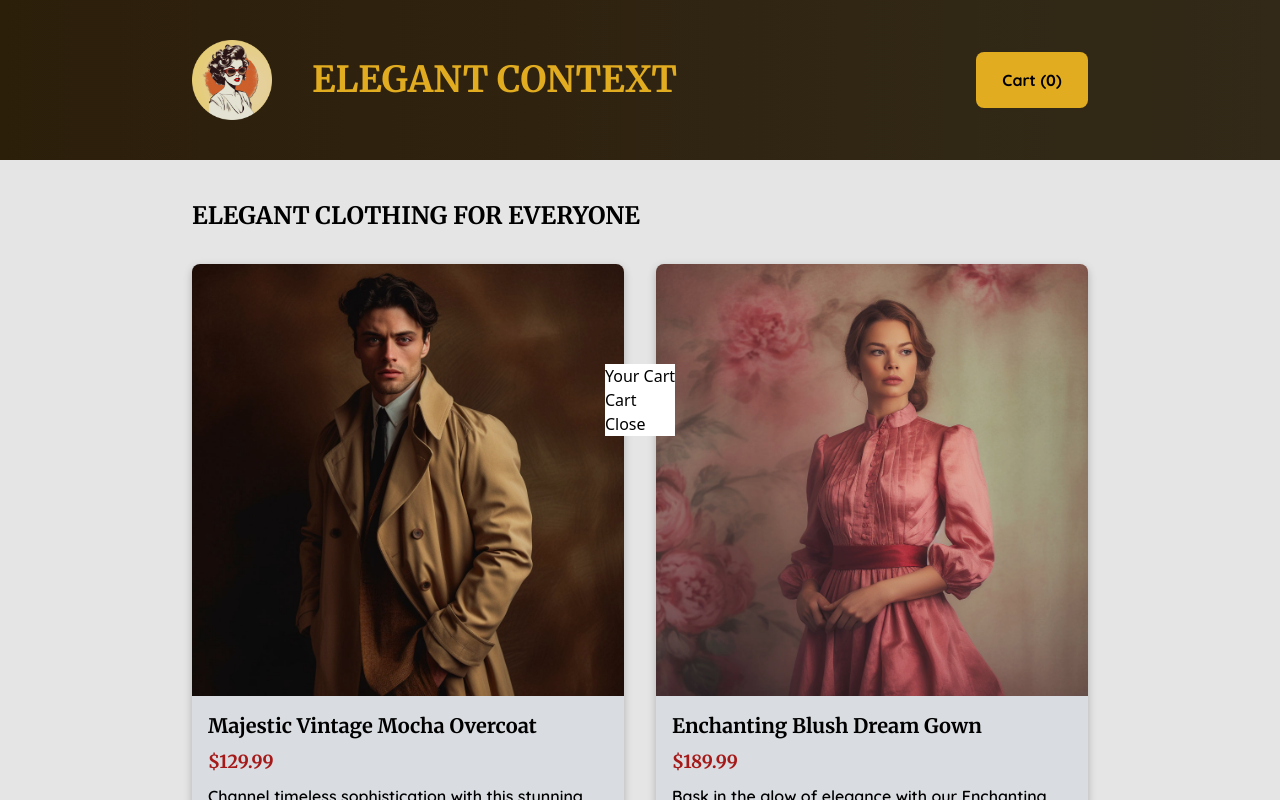
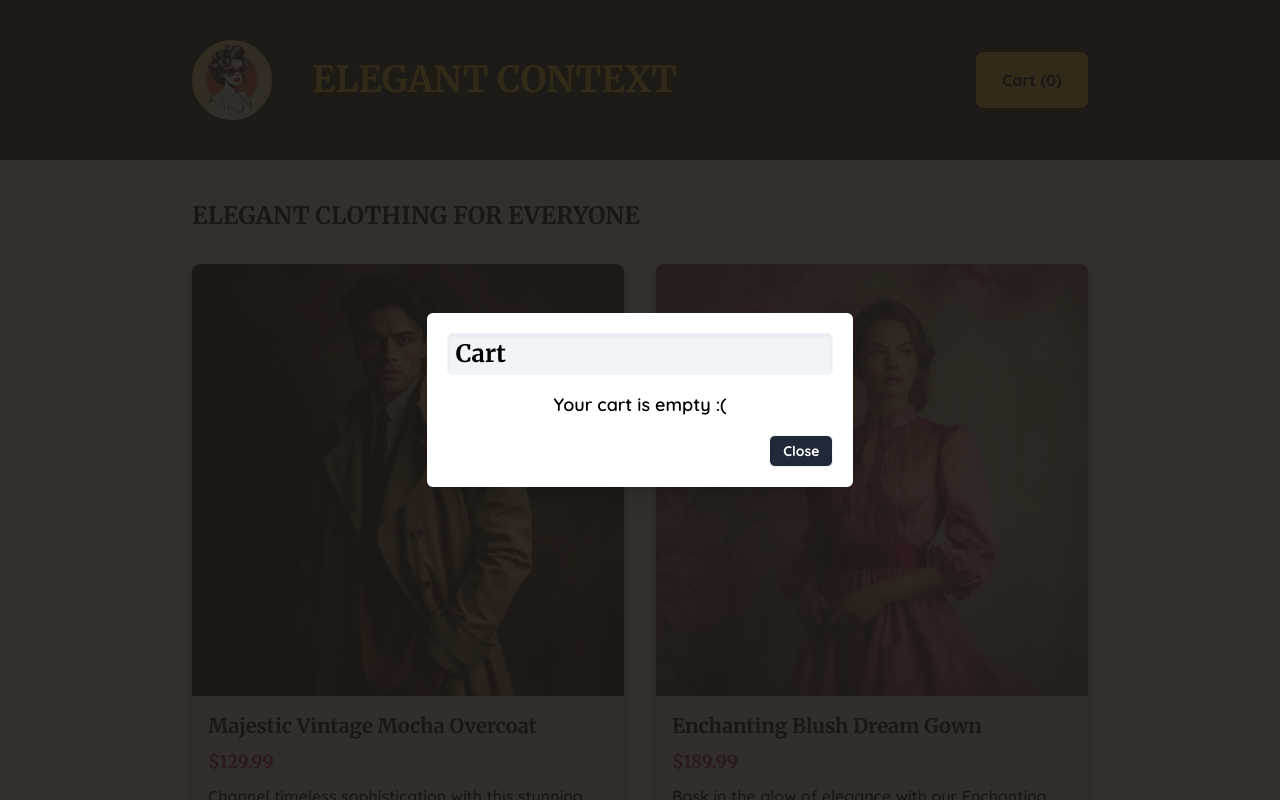
Before and after one commit to mclods/elegant-context, a React (Create React App) app: page / in a window 1280 px wide. Both pictures are taken after a click on the button "Cart (0)". Shown: the top 800 px of the page. Built offline with nearby package versions, Linux system fonts and the light colour scheme.

Commit message:
Added cart features

```diff
--- a/src/App.js
+++ b/src/App.js
@@ -1,13 +1,90 @@
+import { useState } from 'react';
 import './App.css';
 import Header from './components/Header';
 import Shop from './components/Shop';
+import { DUMMY_PRODUCTS } from './utils/dummy-products';
 
 function App() {
+  const [cart, setCart] = useState({});
+
+  function onAddItem(id) {
+    setCart((prevCart) => {
+      const updatedItems = [
+        ...(prevCart.items || []).map((item) => ({ ...item })),
+      ];
+
+      const itemIndex = updatedItems.findIndex((item) => item.id === id);
+      if (itemIndex !== -1) {
+        const currentItem = updatedItems[itemIndex];
+
+        const updatedItem = {
+          ...currentItem,
+        };
+        updatedItem.quantity += 1;
+        updatedItem.totalPrice += updatedItem.price;
+
+        updatedItems[itemIndex] = updatedItem;
+      } else {
+        const itemData = DUMMY_PRODUCTS.find((product) => product.id === id);
+        updatedItems.push({
+          id: itemData.id,
+          title: itemData.title,
+          quantity: 1,
+          price: itemData.price,
+          totalPrice: itemData.price,
+        });
+      }
+
+      return {
+        ...prevCart,
+        items: updatedItems,
+      };
+    });
+  }
+
+  function onDeleteItem(id) {
+    setCart((prevCart) => {
+      const updatedItems = [...prevCart.items.map((item) => ({ ...item }))];
+
+      const itemIndex = updatedItems.findIndex((item) => item.id === id);
+      if (itemIndex !== -1) {
+        const currentItem = updatedItems[itemIndex];
+
+        if (currentItem.quantity === 1) {
+          updatedItems.splice(itemIndex);
+        } else {
+          const updatedItem = {
+            ...currentItem,
+          };
+
+          updatedItem.quantity -= 1;
+          updatedItem.totalPrice -= updatedItem.price;
+
+          updatedItems[itemIndex] = updatedItem;
+        }
+      }
+
+      return {
+        ...prevCart,
+        items: updatedItems,
+      };
+    });
+  }
+
+  function onDeleteCart() {
+    setCart({});
+  }
+
   return (
     <>
-      <Header />
+      <Header
+        cartItems={cart.items}
+        onAddItem={onAddItem}
+        onDeleteItem={onDeleteItem}
+        onDeleteCart={onDeleteCart}
+      />
       <main>
-        <Shop />
+        <Shop onAddItem={onAddItem} />
       </main>
     </>
   );
--- /dev/null
+++ b/src/components/Cart.jsx
@@ -0,0 +1,30 @@
+import CartItem from './CartItem';
+
+function Cart({ cartItems, onAddItem, onDeleteItem }) {
+  return (
+    <section className="mb-4">
+      {cartItems && cartItems.length > 0 ? (
+        <ul className="py-2 px-4 border border-slate-100 bg-slate-100 rounded-md shadow-inner">
+          {cartItems.map((item, index) => (
+            <li
+              key={item.id}
+              className={`${index !== cartItems.length - 1 ? 'border-b border-b-slate-200' : ''}`}
+            >
+              <CartItem
+                item={item}
+                onAddItem={onAddItem}
+                onDeleteItem={onDeleteItem}
+              />
+            </li>
+          ))}
+        </ul>
+      ) : (
+        <p className="font-quicksand font-semibold text-lg text-center">
+          Your cart is empty :(
+        </p>
+      )}
+    </section>
+  );
+}
+
+export default Cart;
--- /dev/null
+++ b/src/components/CartItem.jsx
@@ -0,0 +1,30 @@
+import { priceFormatter } from '../utils/price-formatter';
+
+function CartItem({ item, onAddItem, onDeleteItem }) {
+  const buttonStyle =
+    'h-6 w-6 font-bold font-xl rounded-full shadow-md bg-slate-300';
+
+  return (
+    <div className="flex justify-between">
+      <div className="flex flex-col p-2">
+        <p className="font-merriweather font-semibold truncate">{item.title}</p>
+        <p className="font-quicksand font-semibold text-red-700">
+          {priceFormatter.format(item.totalPrice)}
+        </p>
+      </div>
+      <div className="flex items-center">
+        <button className={buttonStyle} onClick={() => onDeleteItem(item.id)}>
+          -
+        </button>
+        <p className="w-10 font-merriweather text-xl text-center px-3">
+          {item.quantity}
+        </p>
+        <button className={buttonStyle} onClick={() => onAddItem(item.id)}>
+          +
+        </button>
+      </div>
+    </div>
+  );
+}
+
+export default CartItem;
--- /dev/null
+++ b/src/components/CartModal.css
@@ -0,0 +1,25 @@
+.modalButtonsContainer button {
+  min-width: 4rem;
+  height: 2rem;
+  padding: 0.25rem 0.5rem;
+  font-family: 'Quicksand', 'sans-serif';
+  font-size: 0.875rem;
+  line-height: 1.25rem;
+  font-weight: 700;
+  border-radius: 0.375rem;
+  --tw-shadow: inset 0 2px 4px 0 rgb(0 0 0 / 0.05);
+  --tw-shadow-colored: inset 0 2px 4px 0 var(--tw-shadow-color);
+  box-shadow: var(--tw-ring-offset-shadow, 0 0 #0000),
+    var(--tw-ring-shadow, 0 0 #0000), var(--tw-shadow);
+  border: solid 1px rgb(241 245 249 / 1);
+  background-color: rgb(241 245 249 / 1);
+}
+
+.modalButtonsContainer button:active {
+  transform: translate(-0.125rem, 0.125rem);
+}
+
+.modalButtonsContainer button:last-child {
+  background-color: rgb(31 41 55 / 1);
+  color: white;
+}
--- a/src/components/CartModal.jsx
+++ b/src/components/CartModal.jsx
@@ -1,7 +1,11 @@
 import { useRef, forwardRef, useImperativeHandle } from 'react';
 import { createPortal } from 'react-dom';
+import './CartModal.css';
 
-const CartModal = forwardRef(function CartModal(props, ref) {
+const CartModal = forwardRef(function CartModal(
+  { title, modalContent, modalButtons },
+  ref
+) {
   const dialogRef = useRef();
 
   useImperativeHandle(ref, function () {
@@ -13,11 +17,18 @@ const CartModal = forwardRef(function CartModal(props, ref) {
   });
 
   return createPortal(
-    <dialog ref={dialogRef}>
-      <p>Your Cart</p>
-      <p>Cart</p>
+    <dialog
+      ref={dialogRef}
+      className="w-1/3 max-h-[50vh] p-5 rounded-md shadow-xl backdrop:bg-stone-900/90"
+    >
+      <p className="px-2 py-1 border border-slate-100 mb-4 bg-slate-100 rounded-md shadow-inner font-merriweather text-2xl font-bold">
+        {title}
+      </p>
+      <div className="px-2">{modalContent}</div>
       <form method="dialog">
-        <button>Close</button>
+        <div className="flex justify-end gap-x-2 modalButtonsContainer">
+          {modalButtons}
+        </div>
       </form>
     </dialog>,
     document.getElementById('modal')
--- a/src/components/Header.jsx
+++ b/src/components/Header.jsx
@@ -1,16 +1,38 @@
 import { useRef } from 'react';
 import CartModal from './CartModal';
+import Cart from './Cart';
 
-function Header() {
+function Header({ cartItems, onAddItem, onDeleteItem, onDeleteCart }) {
   const modalRef = useRef();
 
   function onCartClick() {
     modalRef.current.open();
   }
 
+  const isCartEmpty = cartItems ? cartItems.length === 0 : true;
+
+  const cartButtons = (
+    <>
+      {!isCartEmpty && <button onClick={onDeleteCart}>Clear Cart</button>}
+      <button>Close</button>
+      {!isCartEmpty && <button onClick={() => {}}>Checkout</button>}
+    </>
+  );
+
   return (
     <>
-      <CartModal ref={modalRef} />
+      <CartModal
+        ref={modalRef}
+        title="Cart"
+        modalContent={
+          <Cart
+            cartItems={cartItems}
+            onAddItem={onAddItem}
+            onDeleteItem={onDeleteItem}
+          />
+        }
+        modalButtons={cartButtons}
+      />
       <header className="flex justify-between items-center px-[15%] py-10 bg-gradient-to-r from-[#31220b] to-[#382e1b]">
         <div className="flex gap-x-10 items-center">
           <div className="w-20 h-20">
@@ -27,7 +49,7 @@ function Header() {
           className="w-28 h-14 px-4 rounded-lg font-quicksand font-bold text-md bg-amber-400 truncate active:-translate-x-0.5 active:translate-y-0.5"
           onClick={onCartClick}
         >
-          Cart (0)
+          Cart ({isCartEmpty ? 0 : cartItems.length})
         </button>
       </header>
     </>
--- a/src/components/Product.jsx
+++ b/src/components/Product.jsx
@@ -1,13 +1,15 @@
 import './Product.css';
 import { priceFormatter } from '../utils/price-formatter';
 
-function Product({ image, title, price, description }) {
+function Product({ image, title, price, description, onAddItem }) {
   return (
     <article className="flex flex-col bShadow rounded-lg w-full h-full">
       <img className="w-full rounded-t-lg" src={image} alt={title} />
       <div className="flex flex-col h-full justify-between rounded-b-lg bg-slate-100">
         <div className="px-4 py-2">
-          <p className="my-2 font-merriweather font-bold text-xl">{title}</p>
+          <p className="my-2 font-merriweather font-bold text-xl text-ellipsis overflow-hidden">
+            {title}
+          </p>
           <p className="my-2 font-merriweather font-semibold text-lg text-red-700">
             {priceFormatter.format(price)}
           </p>
@@ -16,7 +18,10 @@ function Product({ image, title, price, description }) {
           </p>
         </div>
         <div className="m-2 text-right">
-          <button className="w-10 h-10 rounded-full font-quicksand font-bold text-xl bg-amber-400 truncate active:-translate-x-0.5 active:translate-y-0.5">
+          <button
+            className="w-10 h-10 rounded-full font-quicksand font-bold text-xl bg-amber-400 truncate active:-translate-x-0.5 active:translate-y-0.5"
+            onClick={onAddItem}
+          >
             +
           </button>
         </div>
--- a/src/components/Shop.jsx
+++ b/src/components/Shop.jsx
@@ -2,7 +2,7 @@ import Product from './Product';
 import { DUMMY_PRODUCTS } from '../utils/dummy-products';
 import './Shop.css';
 
-function Shop() {
+function Shop({ onAddItem }) {
   return (
     <section className="mx-[15%] py-10">
       <div className="mb-8">
@@ -19,6 +19,7 @@ function Shop() {
               title={product.title}
               price={product.price}
               description={product.description}
+              onAddItem={() => onAddItem(product.id)}
             />
           </li>
         ))}
--- /dev/null
+++ b/src/components/Toast.jsx
@@ -0,0 +1,9 @@
+function Toast({ message }) {
+  return (
+    <div>
+      <p>{message}</p>
+    </div>
+  );
+}
+
+export default Toast;
```
